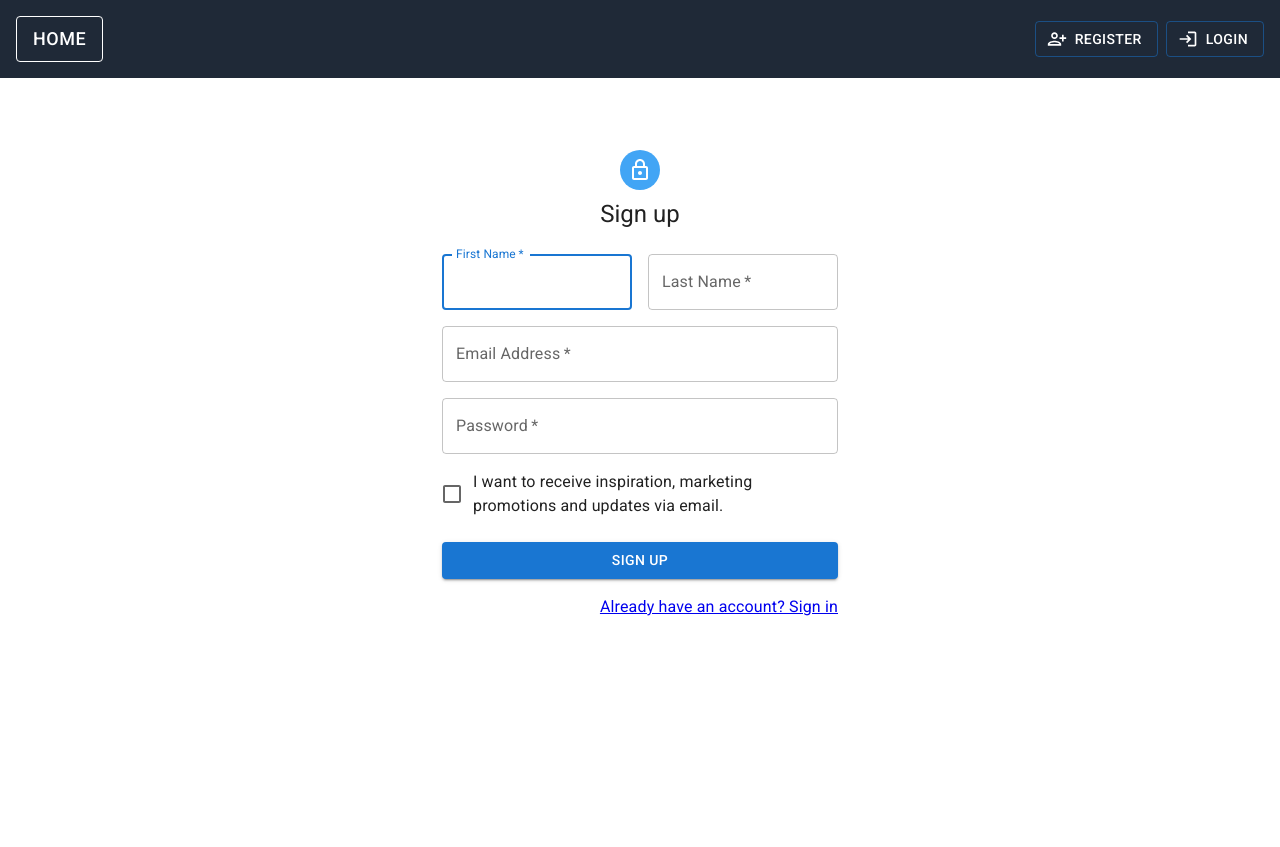
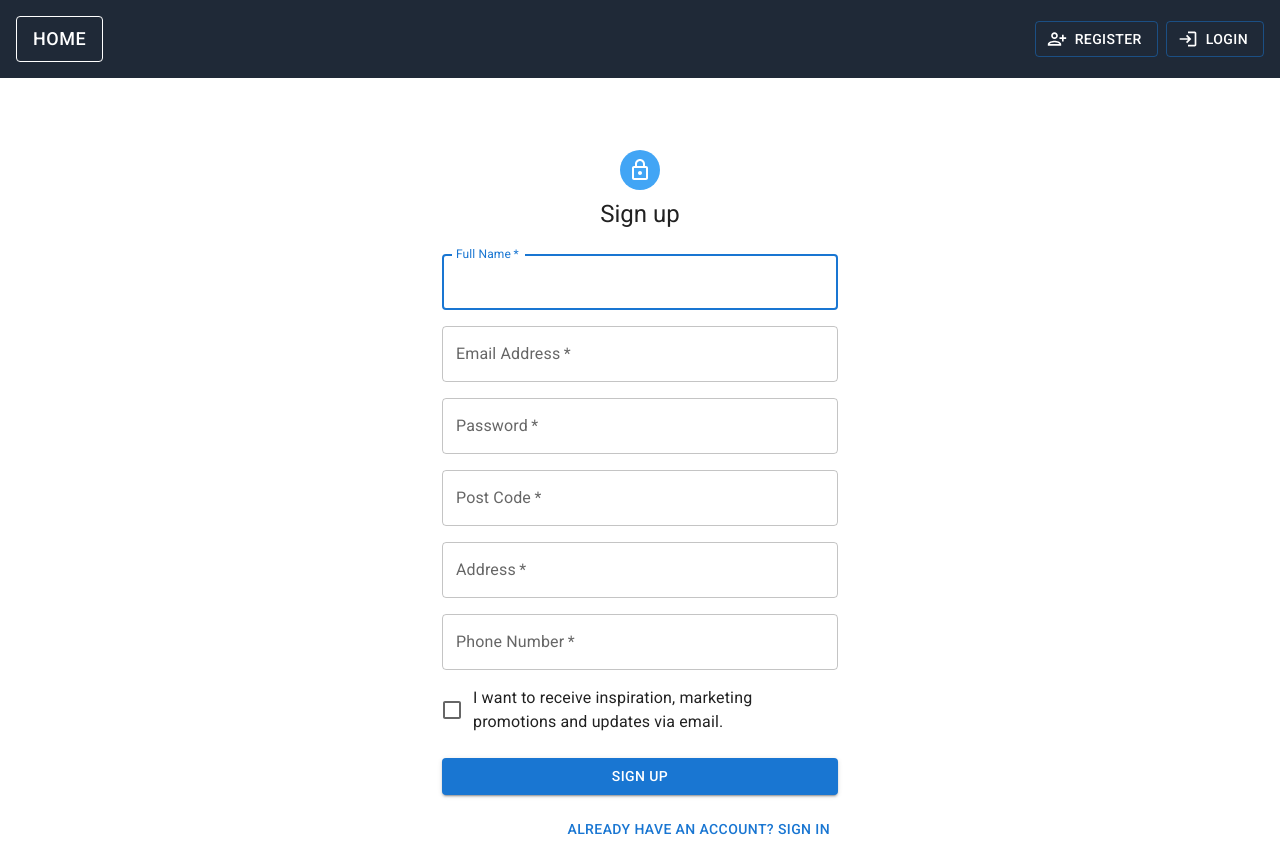
Before and after one commit to Anda2001/Mobiwash-Portal, a React (Create React App) app: page /register in a window 1280 px wide. Before the commit the page ends 800 px from the top, so only its background shows below. Built offline with nearby package versions, Linux system fonts and the light colour scheme; no server answers.

Commit message:
Small refactor + register functionality

```diff
--- a/package.json
+++ b/package.json
@@ -17,6 +17,7 @@
     "@types/react-dom": "latest",
     "autoprefixer": "latest",
     "axios": "^1.6.8",
+    "formik": "^2.4.6",
     "postcss": "latest",
     "react": "latest",
     "react-dom": "latest",
@@ -25,10 +26,11 @@
     "react-scripts": "latest",
     "redux": "^5.0.1",
     "redux-saga": "^1.3.0",
+    "store": "^2.0.12",
     "tailwindcss": "latest",
     "typescript": "latest",
     "web-vitals": "latest",
-    "store": "^2.0.12"
+    "yup": "^1.4.0"
   },
   "scripts": {
     "start": "react-scripts start",
--- a/src/components/login/index.js
+++ b/src/components/login/index.js
@@ -15,12 +15,15 @@ import { createTheme, ThemeProvider } from '@mui/material/styles';
 import { blue, blueGrey } from '@mui/material/colors';
 import { useDispatch } from 'react-redux';
 import actions from '../../redux/auth/actions';
-
+import HelpOutlineIcon from '@mui/icons-material/HelpOutline';
+import { useNavigate } from 'react-router-dom';
 
 const defaultTheme = createTheme();
 
 export default function Login() {
   const dispatch = useDispatch();
+  const navigate = useNavigate();
+
   const handleSubmit = (event) => {
     event.preventDefault();
     dispatch({
@@ -101,14 +104,14 @@ export default function Login() {
               </Button>
               <Grid container>
                 <Grid item xs>
-                  <Link href="#" variant="body2">
+                  <Button variant="text" startIcon={<HelpOutlineIcon color="error" />} onClick={() => window.location.href = "/forgotpassword"}>
                     Forgot password?
-                  </Link>
+                  </Button>
                 </Grid>
                 <Grid item>
-                  <Link to="/login" variant="body2">
+                  <Button variant="text" onClick={() => navigate('/register')}>
                     {"Don't have an account? Sign Up"}
-                  </Link>
+                  </Button>
                 </Grid>
               </Grid>
             </Box>
--- a/src/components/register/index.js
+++ b/src/components/register/index.js
@@ -1,4 +1,6 @@
-import * as React from 'react';
+import React from 'react';
+import { useFormik } from 'formik';
+import * as Yup from 'yup';
 import Avatar from '@mui/material/Avatar';
 import Button from '@mui/material/Button';
 import CssBaseline from '@mui/material/CssBaseline';
@@ -12,20 +14,46 @@ import LockOutlinedIcon from '@mui/icons-material/LockOutlined';
 import Typography from '@mui/material/Typography';
 import Container from '@mui/material/Container';
 import { createTheme, ThemeProvider } from '@mui/material/styles';
-import { blue, blueGrey } from '@mui/material/colors';
+import { useDispatch } from 'react-redux';
+import { blue } from '@mui/material/colors';
+import actions from '../../redux/auth/actions';
+import { useNavigate } from 'react-router-dom';
 
 
 const defaultTheme = createTheme();
 
+const validationSchema = Yup.object({
+  fullName: Yup.string().required('Full Name is required'),
+  email: Yup.string().email('Invalid email address').required('Email is required'),
+  password: Yup.string().required('Password is required'),
+  postCode: Yup.string().required('Post Code is required'),
+  address: Yup.string().required('Address is required'),
+  phone: Yup.string().required('Phone Number is required'),
+});
+
 export default function Register() {
-  const handleSubmit = (event) => {
-    event.preventDefault();
-    const data = new FormData(event.currentTarget);
-    console.log({
-      email: data.get('email'),
-      password: data.get('password'),
-    });
-  };
+  const dispatch = useDispatch();
+  const navigate = useNavigate();
+
+  const formik = useFormik({
+    initialValues: {
+      fullName: '',
+      email: '',
+      password: '',
+      postCode: '',
+      address: '',
+      phone: '',
+      receivePromotions: false
+    },
+    validationSchema: validationSchema,
+    onSubmit: (values) => {
+      dispatch({
+        type: actions.REGISTER,
+        payload: values,
+      });
+    },
+  });
+
 
   return (
     <ThemeProvider theme={defaultTheme}>
@@ -39,33 +67,28 @@ export default function Register() {
             alignItems: 'center',
           }}
         >
-          <Avatar sx={{ m: 1, bgcolor: blue[400]}}>
+          <Avatar sx={{ m: 1, bgcolor: blue[400] }}>
             <LockOutlinedIcon />
           </Avatar>
           <Typography component="h1" variant="h5">
             Sign up
           </Typography>
-          <Box component="form" noValidate onSubmit={handleSubmit} sx={{ mt: 3 }}>
+          <Box component="form" noValidate onSubmit={formik.handleSubmit} sx={{ mt: 3 }}>
             <Grid container spacing={2}>
-              <Grid item xs={12} sm={6}>
+              <Grid item xs={12}>
                 <TextField
-                  autoComplete="given-name"
-                  name="firstName"
+                  autoComplete="full-name"
+                  name="fullName"
                   required
                   fullWidth
-                  id="firstName"
-                  label="First Name"
+                  id="fullName"
+                  label="Full Name"
                   autoFocus
-                />
-              </Grid>
-              <Grid item xs={12} sm={6}>
-                <TextField
-                  required
-                  fullWidth
-                  id="lastName"
-                  label="Last Name"
-                  name="lastName"
-                  autoComplete="family-name"
+                  value={formik.values.fullName}
+                  onChange={formik.handleChange}
+                  // onBlur={formik.handleBlur}
+                  error={formik.touched.fullName && Boolean(formik.errors.fullName)}
+                  helperText={formik.touched.fullName && formik.errors.fullName}
                 />
               </Grid>
               <Grid item xs={12}>
@@ -76,6 +99,11 @@ export default function Register() {
                   label="Email Address"
                   name="email"
                   autoComplete="email"
+                  value={formik.values.email}
+                  onChange={formik.handleChange}
+                  // onBlur={formik.handleBlur}
+                  error={formik.touched.email && Boolean(formik.errors.email)}
+                  helperText={formik.touched.email && formik.errors.email}
                 />
               </Grid>
               <Grid item xs={12}>
@@ -87,11 +115,69 @@ export default function Register() {
                   type="password"
                   id="password"
                   autoComplete="new-password"
+                  value={formik.values.password}
+                  onChange={formik.handleChange}
+                  // onBlur={formik.handleBlur}
+                  error={formik.touched.password && Boolean(formik.errors.password)}
+                  helperText={formik.touched.password && formik.errors.password}
+                />
+              </Grid>
+              <Grid item xs={12}>
+                <TextField
+                  required
+                  fullWidth
+                  name="postCode"
+                  label="Post Code"
+                  id="postCode"
+                  autoComplete="postal-code"
+                  value={formik.values.postCode}
+                  onChange={formik.handleChange}
+                  // onBlur={formik.handleBlur}
+                  error={formik.touched.postCode && Boolean(formik.errors.postCode)}
+                  helperText={formik.touched.postCode && formik.errors.postCode}
+                />
+              </Grid>
+              <Grid item xs={12}>
+                <TextField
+                  required
+                  fullWidth
+                  name="address"
+                  label="Address"
+                  id="address"
+                  autoComplete="address-line1"
+                  value={formik.values.address}
+                  onChange={formik.handleChange}
+                  // onBlur={formik.handleBlur}
+                  error={formik.touched.address && Boolean(formik.errors.address)}
+                  helperText={formik.touched.address && formik.errors.address}
+                />
+              </Grid>
+              <Grid item xs={12}>
+                <TextField
+                  required
+                  fullWidth
+                  name="phone"
+                  label="Phone Number"
+                  id="phone"
+                  autoComplete="tel"
+                  value={formik.values.phone}
+                  onChange={formik.handleChange}
+                  // onBlur={formik.handleBlur}
+                  error={formik.touched.phone && Boolean(formik.errors.phone)}
+                  helperText={formik.touched.phone && formik.errors.phone}
                 />
               </Grid>
               <Grid item xs={12}>
                 <FormControlLabel
-                  control={<Checkbox value="allowExtraEmails" color="primary" />}
+                  control={
+                    <Checkbox
+                      name="receivePromotions"
+                      value={formik.values.receivePromotions}
+                      onChange={formik.handleChange}
+                      // onBlur={formik.handleBlur}
+                      color="primary"
+                    />
+                  }
                   label="I want to receive inspiration, marketing promotions and updates via email."
                 />
               </Grid>
@@ -106,9 +192,9 @@ export default function Register() {
             </Button>
             <Grid container justifyContent="flex-end">
               <Grid item>
-                <Link to="/register" variant="body2">
-                  Already have an account? Sign in
-                </Link>
+                <Button variant="text" onClick={() => navigate('/login')}>
+                {"Already have an account? Sign in"}
+                </Button>
               </Grid>
             </Grid>
           </Box>
--- a/src/redux/auth/actions.js
+++ b/src/redux/auth/actions.js
@@ -1,6 +1,7 @@
 const actions = {
     SET_STATE: 'user/SET_STATE',
     LOGIN: 'user/LOGIN',
+    REGISTER: 'user/REGISTER',
 }
 
 export default actions
--- a/src/redux/auth/sagas.js
+++ b/src/redux/auth/sagas.js
@@ -35,10 +35,47 @@ function* LOGIN({ payload }) {
     })
 }
 
+export function* REGISTER({ payload }) {
+    yield put({
+        type: 'user/SET_STATE',
+        payload: {
+            loading: true,
+        },
+    })
+    console.log("payload", payload)
+    const response = yield userApi.register(payload)
+    console.log("response", response)
+    if (response && response.status === 'success') {
+        console.log("USER REGISTERED SUCCESSFULLY")
+        // yield put({
+        //     type: 'users/SET_STATE',
+        //     payload: {
+        //         user: response?.data?.token || "AAAAAAA",
+        //     },
+        // })
+        // //redirect to home page
+        // yield call(history.push, {
+        //     pathname: `/` || '',
+        //     state: history.location && history.location.state,
+        //   })
+
+    }
+    else {
+        console.log('error', response)
+    }
+    yield put({
+        type: 'user/SET_STATE',
+        payload: {
+            loading: false,
+        },
+    })
+}
+
 
 export default function* rootSaga() {
     yield all([
         // User sagas
         takeEvery(actions.LOGIN, LOGIN),
+        takeEvery(actions.REGISTER, REGISTER),
     ])
   }
--- a/src/reportWebVitals.ts
+++ b/src/reportWebVitals.ts
@@ -13,3 +13,4 @@
 // };
 
 // export default reportWebVitals;
+export {}
--- a/src/services/userApi.js
+++ b/src/services/userApi.js
@@ -9,6 +9,15 @@ const userApi = {
                 console.error(error)
                 return error
             })
+    },
+    register(payload){
+        return apiClient
+            .post('/customers/register', { ...payload })
+            .then(response => response.data)
+            .catch(error => {
+                console.error(error)
+                return error
+            })
     }
 }
 
```
